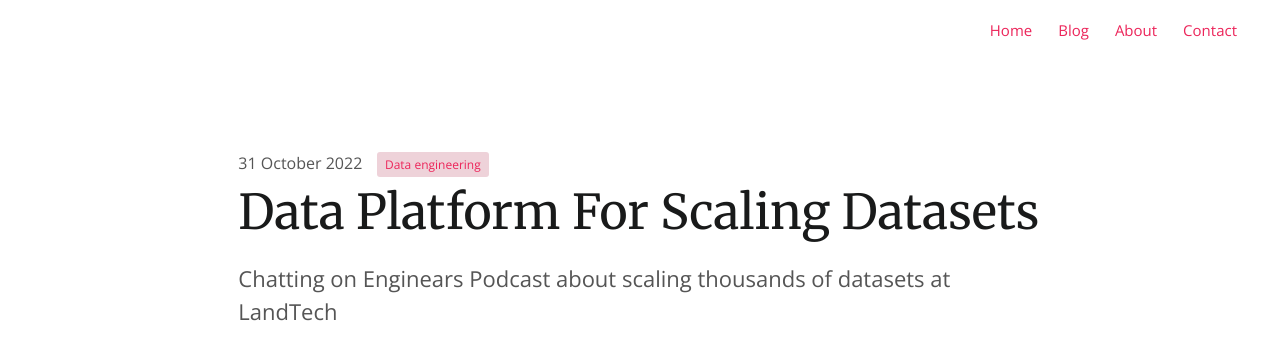
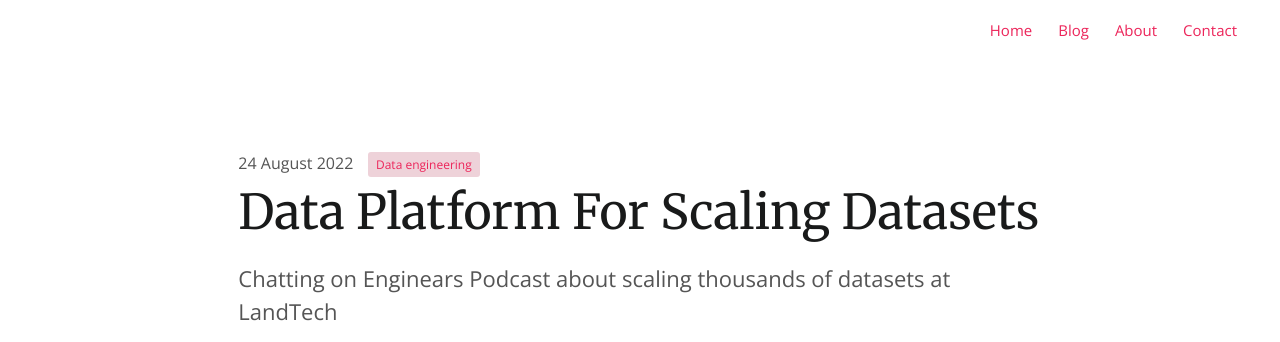
Before and after one commit to spiritedtechie/spiritedtechie.com, a Jekyll site: the page built from collections/_posts/2022-08-24-enginears-podcast-data-platform-landtech.md, in a window 1280 px wide. Shown: the top 342 px of the page. Built offline with Jekyll 4.4.1, drawn with Linux system fonts in a browser that asks for light colours; comment, search, counter and statistics services are not loaded; part of the change alters nothing that is shown.

```diff
--- a/collections/_posts/2022-08-24-enginears-podcast-data-platform-landtech.md
+++ b/collections/_posts/2022-08-24-enginears-podcast-data-platform-landtech.md
@@ -1,7 +1,7 @@
 ---
 layout: post
 title: "Data Platform For Scaling Datasets"
-date: 2022-10-31T09:49:03Z
+date: 2022-08-24T09:49:03Z
 authors: ["Vijay"]
 categories: ["Data engineering"]
 description: "Chatting on Enginears Podcast about scaling thousands of datasets at LandTech"
@@ -9,7 +9,6 @@ thumbnail: "/assets/images/gen/blog/enginears-podcast-thumbnail.png"
 image:
 comments: true
 ---
-
 In the past 12 months, I have been helping my team build a data platform that will enable LandTech to scale integration of thousands of geospatial and land datasets, across UK and international markets. Spoke on the Enginears Podcast about it recently.
 
 [Enginears](https://enginears.io/) are an amazing team sharing how various tech companies are building their infrastructure and architecures. I was impressed by Elliot's boundless curiousity whilst helping us draw out the interesting things we are doing for the rest of the community. Well worth connecting with them!
```
